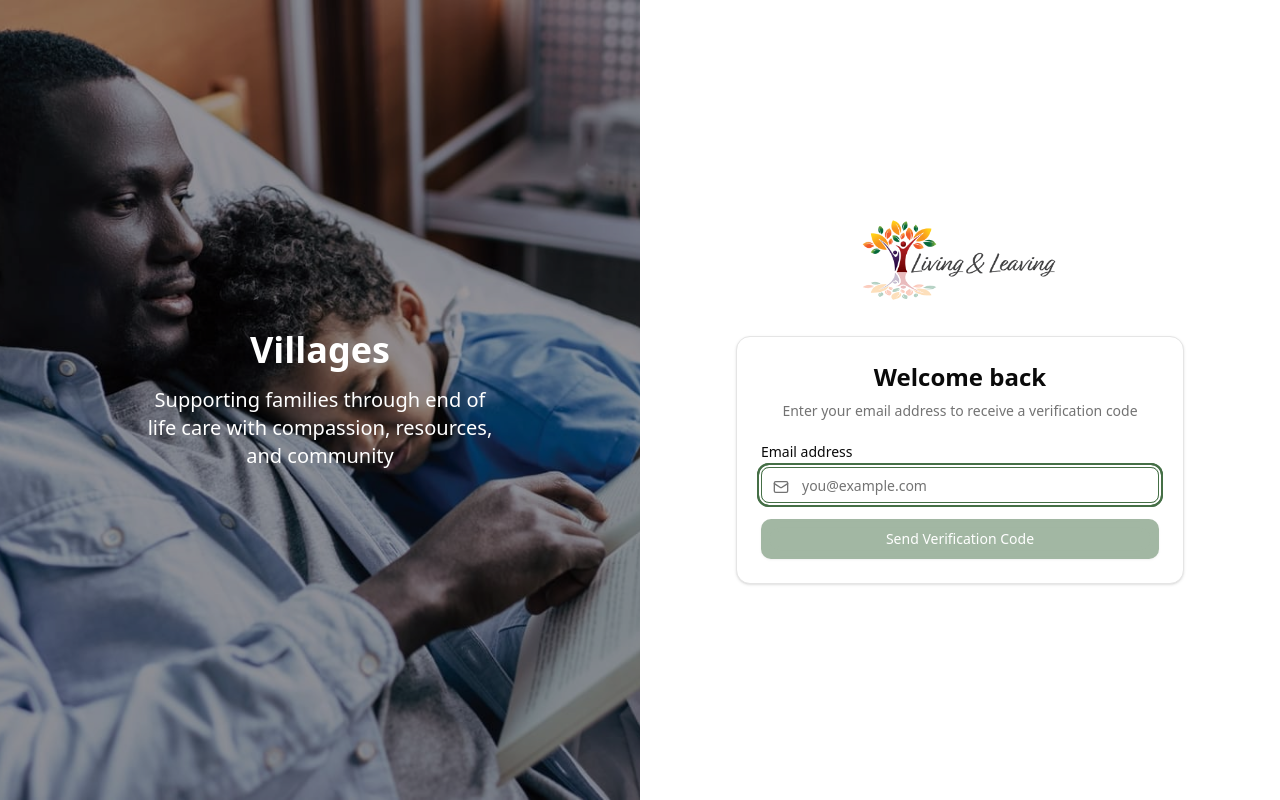
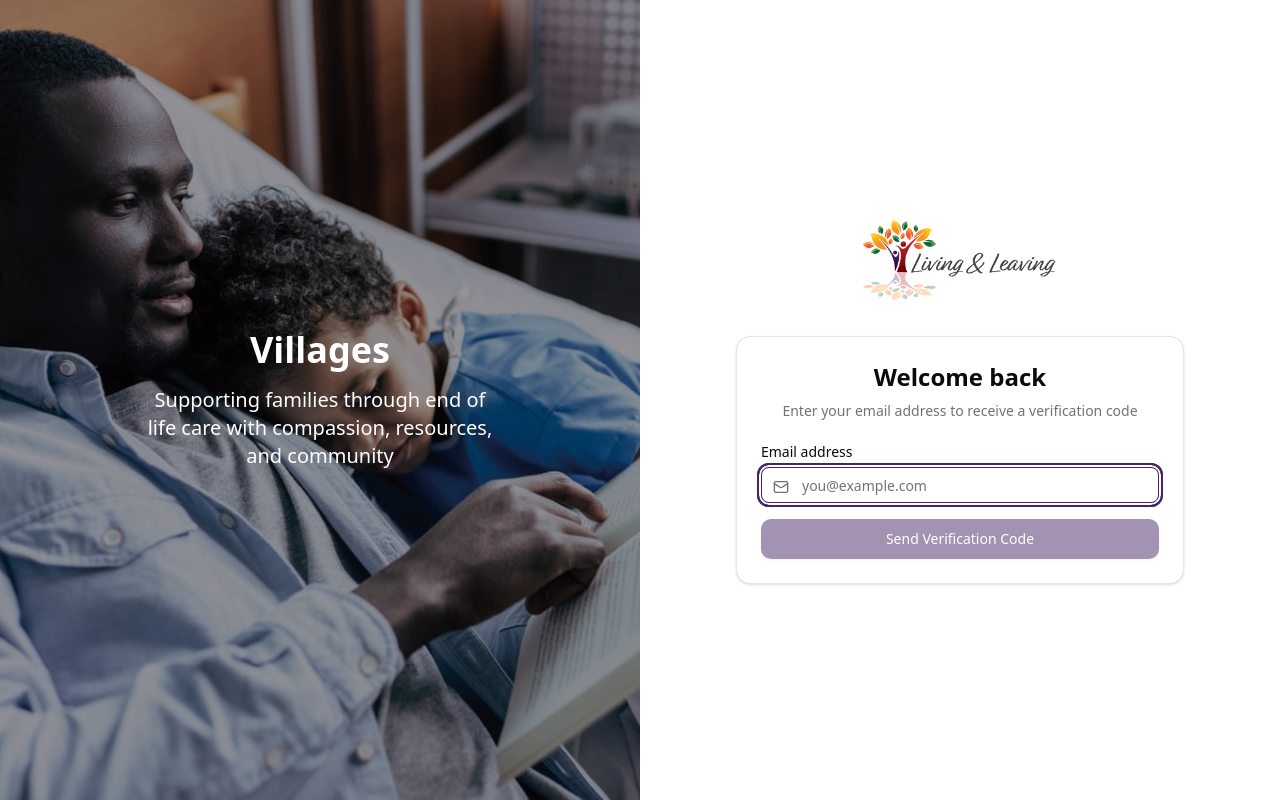
Before and after one commit to jdsingh122918/living-and-leaving, a Next.js app: page /sign-in in a window 1280 px wide. Built offline with nearby package versions, Linux system fonts and the light colour scheme; no server answers.

Commit message:
Update branding from Villages green to Living & Leaving purple theme
- Switch primary color from sage green (#5B7555) to purple/magenta
- Update all color palette variables for light and dark modes
- Add .playwright-mcp/ to gitignore

Co-Authored-By: Claude Opus 4.5 <noreply@anthropic.com>

```diff
--- a/app/globals.css
+++ b/app/globals.css
@@ -49,10 +49,10 @@
   --card-foreground: oklch(0.145 0 0);
   --popover: oklch(1 0 0);
   --popover-foreground: oklch(0.145 0 0);
-  /* Villages Primary Sage Green #5B7555 */
-  --primary: oklch(0.50 0.08 145);
+  /* Living & Leaving Primary Purple/Magenta */
+  --primary: oklch(0.34 0.11 305);
   --primary-foreground: oklch(1 0 0);
-  --secondary: oklch(0.97 0 0);
+  --secondary: oklch(0.97 0.02 342);
   --secondary-foreground: oklch(0.145 0 0);
   --muted: oklch(0.97 0 0);
   --muted-foreground: oklch(0.556 0 0);
@@ -61,52 +61,52 @@
   --destructive: oklch(0.577 0.245 27.325);
   --border: oklch(0.922 0 0);
   --input: oklch(0.922 0 0);
-  --ring: oklch(0.50 0.08 145); /* Ring color matches Villages primary */
-  /* Villages Green Color Palette */
-  --villages-sage: oklch(0.50 0.08 145); /* #5B7555 - Primary Sage Green */
-  --villages-deep-teal: oklch(0.40 0.08 165); /* #2D5A4A - Deep Teal-Green */
-  --villages-forest: oklch(0.50 0.10 160); /* #3D7A5A - Forest Green */
-  --villages-sea: oklch(0.72 0.08 140); /* #8FBC8F - Dark Sea Green */
-  --villages-moss: oklch(0.58 0.06 145); /* #6B8E6B - Moss Green */
-  --villages-olive: oklch(0.35 0.05 145); /* #2F4F2F - Dark Olive */
-  /* Legacy PPCC aliases for compatibility */
-  --ppcc-orange: var(--villages-sage);
-  --ppcc-pink: var(--villages-deep-teal);
-  --ppcc-teal: var(--villages-forest);
-  --ppcc-purple: var(--villages-sea);
-  --ppcc-blue: var(--villages-moss);
-  --ppcc-gray: var(--villages-olive);
+  --ring: oklch(0.34 0.11 305); /* Ring color matches Living & Leaving primary */
+  /* Living & Leaving Color Palette - Purple/Magenta Tones */
+  --brand-primary: oklch(0.34 0.11 305); /* Primary purple/magenta */
+  --brand-primary-light: oklch(0.54 0.11 305); /* Lighter variant for dark mode */
+  --brand-secondary: oklch(0.97 0.02 342); /* Soft pink secondary */
+  --brand-accent: oklch(0.45 0.12 305); /* Accent purple */
+  --brand-muted: oklch(0.75 0.06 305); /* Muted purple */
+  --brand-deep: oklch(0.25 0.10 305); /* Deep purple */
+  /* Legacy aliases for compatibility */
+  --villages-sage: var(--brand-primary);
+  --villages-deep-teal: var(--brand-deep);
+  --villages-forest: var(--brand-accent);
+  --villages-sea: var(--brand-muted);
+  --villages-moss: var(--brand-muted);
+  --villages-olive: var(--brand-deep);
   /* Status Colors - Light Mode */
-  --status-pending: oklch(0.58 0.06 145); /* Moss Green - for pending/assigned states */
-  --status-active: oklch(0.50 0.08 145); /* Villages Sage - for in progress states */
+  --status-pending: oklch(0.45 0.08 305); /* Purple - for pending/assigned states */
+  --status-active: oklch(0.34 0.11 305); /* Living & Leaving Primary - for in progress states */
   --status-success: oklch(0.65 0.15 140); /* Green - for completed states */
   --status-warning: oklch(0.75 0.15 80); /* Yellow - for high priority/warning */
   --status-error: oklch(0.577 0.245 27.325); /* Red - matches destructive color */
-  --status-info: oklch(0.50 0.10 160); /* Forest Green - for informational states */
+  --status-info: oklch(0.45 0.12 305); /* Purple accent - for informational states */
   --status-neutral: oklch(0.556 0 0); /* Gray - for cancelled/neutral states */
-  /* Healthcare Category Colors - Light Mode (All Green Tones) */
-  --healthcare-medical: var(--villages-deep-teal); /* Medical & Healthcare Services */
-  --healthcare-mental: var(--villages-sea); /* Mental Health & Supportive Programs */
-  --healthcare-home: var(--villages-forest); /* Home & Community-Based Care */
-  --healthcare-equipment: var(--villages-moss); /* Medical Equipment & Adaptive Technology */
-  --healthcare-basic: var(--villages-sage); /* Basic Needs & Community Resources */
-  --healthcare-financial: var(--villages-forest); /* Financial Resources & Health Insurance */
-  --healthcare-legal: var(--villages-olive); /* Legal & Advocacy */
-  --healthcare-education: var(--villages-moss); /* Education & Family Resources */
-  /* Chart colors using Villages palette */
-  --chart-1: var(--villages-sage);
-  --chart-2: var(--villages-forest);
-  --chart-3: var(--villages-moss);
-  --chart-4: var(--villages-sea);
-  --chart-5: var(--villages-deep-teal);
+  /* Healthcare Category Colors - Light Mode (Purple/Magenta Tones) */
+  --healthcare-medical: var(--brand-deep); /* Medical & Healthcare Services */
+  --healthcare-mental: var(--brand-muted); /* Mental Health & Supportive Programs */
+  --healthcare-home: var(--brand-accent); /* Home & Community-Based Care */
+  --healthcare-equipment: var(--brand-muted); /* Medical Equipment & Adaptive Technology */
+  --healthcare-basic: var(--brand-primary); /* Basic Needs & Community Resources */
+  --healthcare-financial: var(--brand-accent); /* Financial Resources & Health Insurance */
+  --healthcare-legal: var(--brand-deep); /* Legal & Advocacy */
+  --healthcare-education: var(--brand-muted); /* Education & Family Resources */
+  /* Chart colors using Living & Leaving palette */
+  --chart-1: var(--brand-primary);
+  --chart-2: var(--brand-accent);
+  --chart-3: var(--brand-muted);
+  --chart-4: var(--brand-primary-light);
+  --chart-5: var(--brand-deep);
   --sidebar: oklch(0.985 0 0);
   --sidebar-foreground: oklch(0.145 0 0);
-  --sidebar-primary: oklch(0.50 0.08 145); /* Villages Sage for sidebar primary */
+  --sidebar-primary: oklch(0.34 0.11 305); /* Living & Leaving primary for sidebar */
   --sidebar-primary-foreground: oklch(1 0 0);
-  --sidebar-accent: oklch(0.97 0 0);
+  --sidebar-accent: oklch(0.97 0.02 342);
   --sidebar-accent-foreground: oklch(0.145 0 0);
   --sidebar-border: oklch(0.922 0 0);
-  --sidebar-ring: oklch(0.50 0.08 145); /* Ring color matches Villages primary */
+  --sidebar-ring: oklch(0.34 0.11 305); /* Ring color matches Living & Leaving primary */
 }
 
 .dark {
@@ -116,10 +116,10 @@
   --card-foreground: oklch(0.985 0 0);
   --popover: oklch(0.205 0 0);
   --popover-foreground: oklch(0.985 0 0);
-  /* Villages Primary Sage Green - Dark Mode (brighter for contrast) */
-  --primary: oklch(0.62 0.08 145);
+  /* Living & Leaving Primary Purple/Magenta - Dark Mode (brighter for contrast) */
+  --primary: oklch(0.54 0.11 305);
   --primary-foreground: oklch(0.145 0 0);
-  --secondary: oklch(0.269 0 0);
+  --secondary: oklch(0.269 0.01 342);
   --secondary-foreground: oklch(0.985 0 0);
   --muted: oklch(0.269 0 0);
   --muted-foreground: oklch(0.708 0 0);
@@ -128,52 +128,52 @@
   --destructive: oklch(0.704 0.191 22.216);
   --border: oklch(1 0 0 / 10%);
   --input: oklch(1 0 0 / 15%);
-  --ring: oklch(0.62 0.08 145); /* Ring color matches Villages primary dark mode */
-  /* Villages Green Color Palette - Dark Mode (brighter for contrast) */
-  --villages-sage: oklch(0.62 0.08 145); /* #7A9A73 - Light Sage for dark mode */
-  --villages-deep-teal: oklch(0.52 0.08 165); /* Brighter Deep Teal-Green */
-  --villages-forest: oklch(0.60 0.10 160); /* Brighter Forest Green */
-  --villages-sea: oklch(0.78 0.08 140); /* Brighter Dark Sea Green */
-  --villages-moss: oklch(0.68 0.06 145); /* Brighter Moss Green */
-  --villages-olive: oklch(0.48 0.05 145); /* Brighter Dark Olive */
-  /* Legacy PPCC aliases for backward compatibility */
-  --ppcc-orange: var(--villages-sage);
-  --ppcc-pink: var(--villages-deep-teal);
-  --ppcc-teal: var(--villages-forest);
-  --ppcc-purple: var(--villages-sea);
-  --ppcc-blue: var(--villages-moss);
-  --ppcc-gray: var(--villages-olive);
+  --ring: oklch(0.54 0.11 305); /* Ring color matches Living & Leaving primary dark mode */
+  /* Living & Leaving Color Palette - Dark Mode (brighter for contrast) */
+  --brand-primary: oklch(0.54 0.11 305); /* Brighter primary for dark mode */
+  --brand-primary-light: oklch(0.64 0.11 305); /* Even lighter variant */
+  --brand-secondary: oklch(0.35 0.01 342); /* Dark mode secondary */
+  --brand-accent: oklch(0.55 0.12 305); /* Brighter accent purple */
+  --brand-muted: oklch(0.80 0.06 305); /* Brighter muted purple */
+  --brand-deep: oklch(0.40 0.10 305); /* Brighter deep purple */
+  /* Legacy aliases for backward compatibility */
+  --villages-sage: var(--brand-primary);
+  --villages-deep-teal: var(--brand-deep);
+  --villages-forest: var(--brand-accent);
+  --villages-sea: var(--brand-muted);
+  --villages-moss: var(--brand-muted);
+  --villages-olive: var(--brand-deep);
   /* Status Colors - Dark Mode (brighter for contrast) */
-  --status-pending: oklch(0.68 0.06 145); /* Villages Moss for pending */
-  --status-active: oklch(0.62 0.08 145); /* Villages Sage for active */
+  --status-pending: oklch(0.55 0.08 305); /* Purple for pending */
+  --status-active: oklch(0.54 0.11 305); /* Living & Leaving Primary for active */
   --status-success: oklch(0.70 0.15 140); /* Bright green for success */
   --status-warning: oklch(0.80 0.15 80); /* Yellow for warnings */
   --status-error: oklch(0.704 0.191 22.216); /* Red - matches dark mode destructive */
-  --status-info: oklch(0.60 0.10 160); /* Villages Forest for info */
+  --status-info: oklch(0.55 0.12 305); /* Purple accent for info */
   --status-neutral: oklch(0.708 0 0); /* Light gray for neutral */
-  /* Healthcare Category Colors - Dark Mode (All Green Tones) */
-  --healthcare-medical: var(--villages-deep-teal); /* Medical & Healthcare Services */
-  --healthcare-mental: var(--villages-sea); /* Mental Health & Supportive Programs */
-  --healthcare-home: var(--villages-forest); /* Home & Community-Based Care */
-  --healthcare-equipment: var(--villages-moss); /* Medical Equipment & Adaptive Technology */
-  --healthcare-basic: var(--villages-sage); /* Basic Needs & Community Resources */
-  --healthcare-financial: var(--villages-forest); /* Financial Resources & Health Insurance */
-  --healthcare-legal: var(--villages-olive); /* Legal & Advocacy */
-  --healthcare-education: var(--villages-moss); /* Education & Family Resources */
-  /* Chart colors using Villages palette - dark mode versions */
-  --chart-1: var(--villages-sage);
-  --chart-2: var(--villages-forest);
-  --chart-3: var(--villages-moss);
-  --chart-4: var(--villages-sea);
-  --chart-5: var(--villages-deep-teal);
+  /* Healthcare Category Colors - Dark Mode (Purple/Magenta Tones) */
+  --healthcare-medical: var(--brand-deep); /* Medical & Healthcare Services */
+  --healthcare-mental: var(--brand-muted); /* Mental Health & Supportive Programs */
+  --healthcare-home: var(--brand-accent); /* Home & Community-Based Care */
+  --healthcare-equipment: var(--brand-muted); /* Medical Equipment & Adaptive Technology */
+  --healthcare-basic: var(--brand-primary); /* Basic Needs & Community Resources */
+  --healthcare-financial: var(--brand-accent); /* Financial Resources & Health Insurance */
+  --healthcare-legal: var(--brand-deep); /* Legal & Advocacy */
+  --healthcare-education: var(--brand-muted); /* Education & Family Resources */
+  /* Chart colors using Living & Leaving palette - dark mode versions */
+  --chart-1: var(--brand-primary);
+  --chart-2: var(--brand-accent);
+  --chart-3: var(--brand-muted);
+  --chart-4: var(--brand-primary-light);
+  --chart-5: var(--brand-deep);
   --sidebar: oklch(0.205 0 0);
   --sidebar-foreground: oklch(0.985 0 0);
-  --sidebar-primary: oklch(0.62 0.08 145); /* Villages Sage for dark mode sidebar */
+  --sidebar-primary: oklch(0.54 0.11 305); /* Living & Leaving primary for dark mode sidebar */
   --sidebar-primary-foreground: oklch(0.145 0 0);
-  --sidebar-accent: oklch(0.269 0 0);
+  --sidebar-accent: oklch(0.269 0.01 342);
   --sidebar-accent-foreground: oklch(0.985 0 0);
   --sidebar-border: oklch(1 0 0 / 10%);
-  --sidebar-ring: oklch(0.62 0.08 145); /* Ring color matches Villages primary dark mode */
+  --sidebar-ring: oklch(0.54 0.11 305); /* Ring color matches Living & Leaving primary dark mode */
 }
 
 @layer base {
@@ -185,7 +185,7 @@
   }
 }
 
-/* PPCC Brand Guidelines - Print Typography Fallback */
+/* Living & Leaving Brand Guidelines - Print Typography Fallback */
 @media print {
   body {
     font-family: 'Helvetica Neue', Arial, sans-serif;
```
Also changed, not shown: 1 other file (tests, documents, lock files or other folders).
